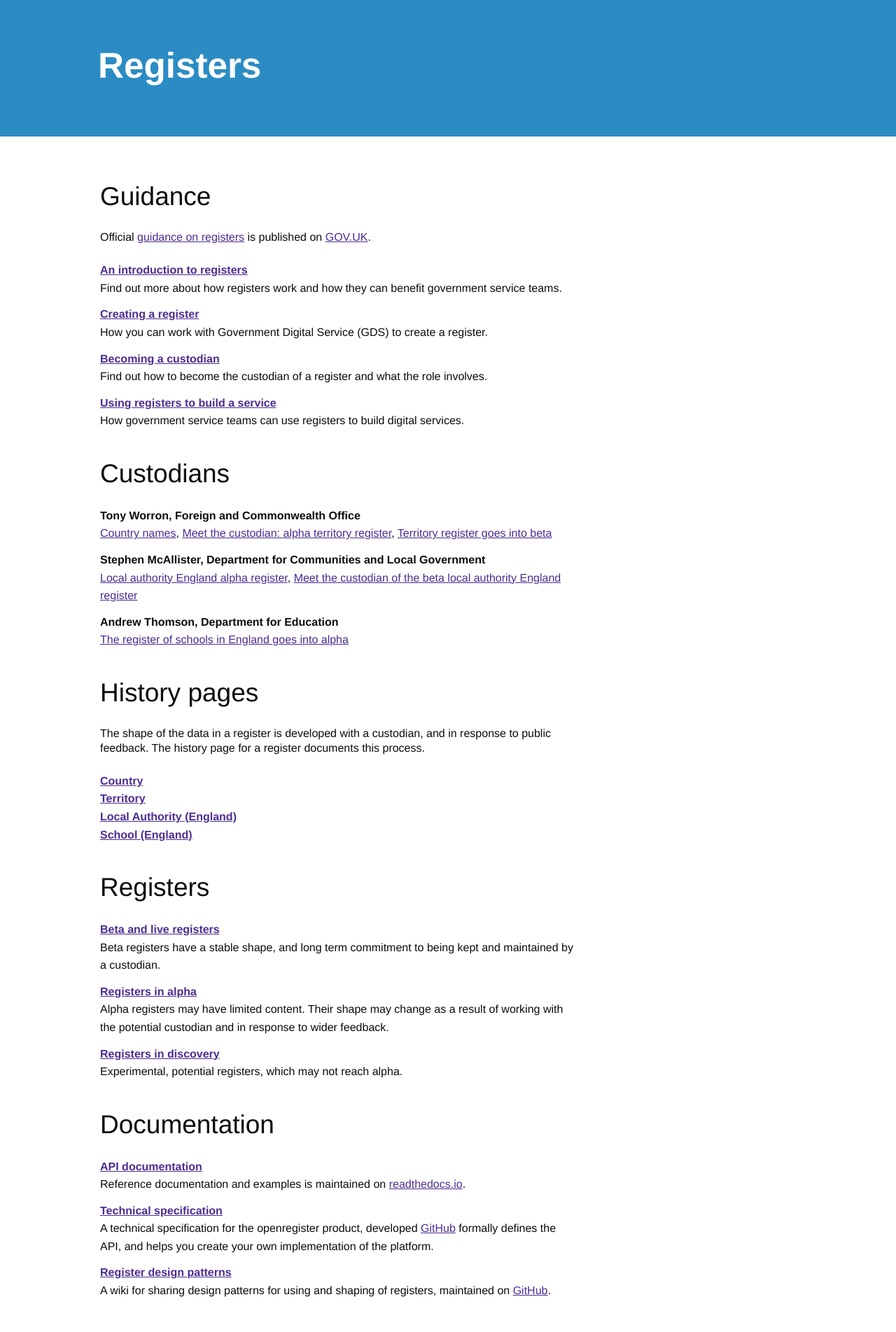
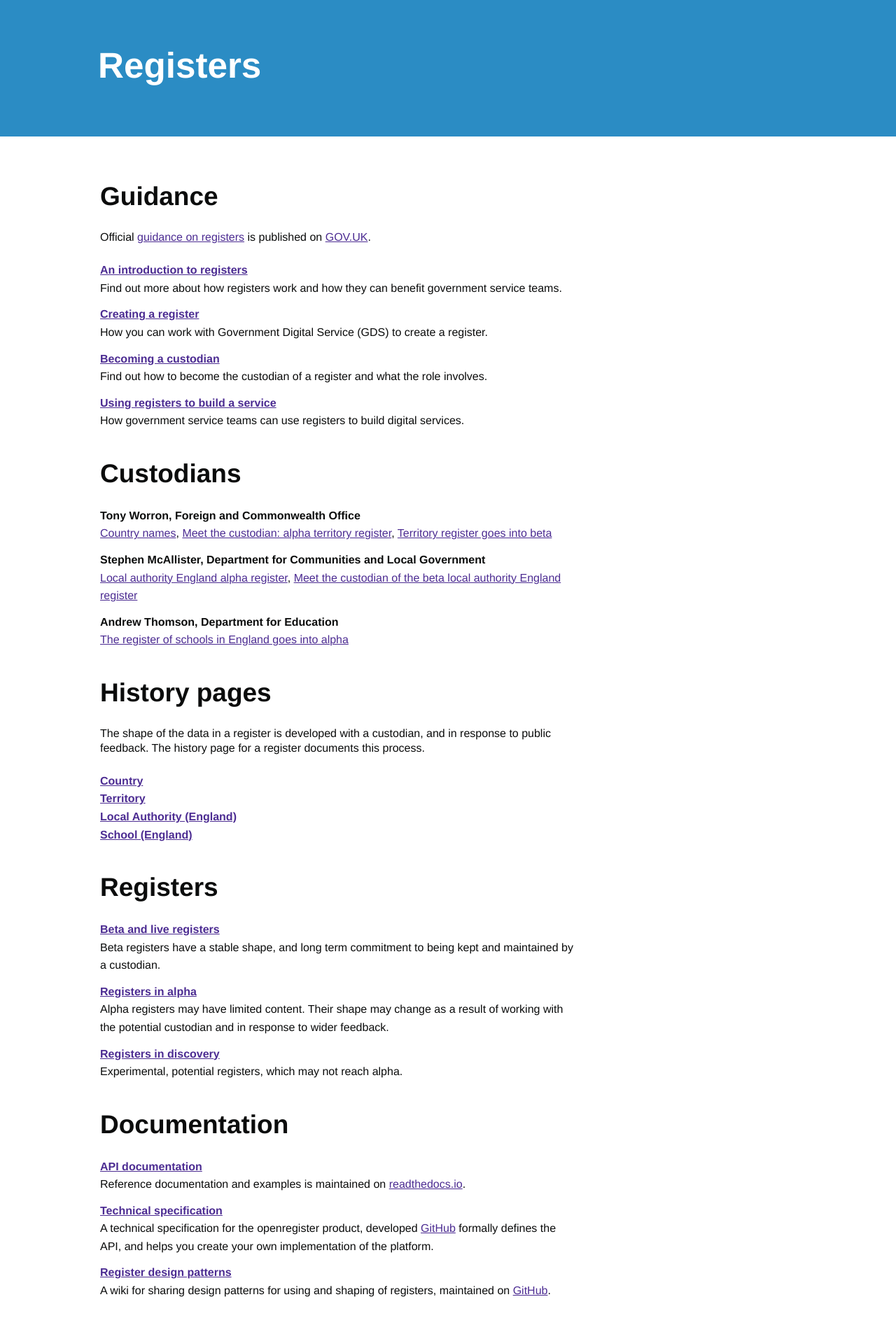
Before and after one commit to openregister/www.openregister.org, a Jekyll site: the page built from index.md, in a window 1280 px wide. Shown: the top 1903 px of the page at 70% size. Built offline with Jekyll 4.4.1, drawn with Linux system fonts in a browser that asks for light colours.

Commit message:
Remove normal font weight from headings

```diff
--- a/css/main.css
+++ b/css/main.css
@@ -53,10 +53,6 @@ header + main {
 
 }
 
-h1, h2, h3 {
-  font-weight: normal;
-}
-
 body > header h1 {
   font-weight: bold;
   font-size:3.2rem;
@@ -68,7 +64,6 @@ h2 {
     line-height: 1.4;
     margin-top:2.3125rem;
     margin-bottom:1.3125rem;
-    font-weight:normal;
 }
 h2 + * {
     margin-top:0.2em;
```
